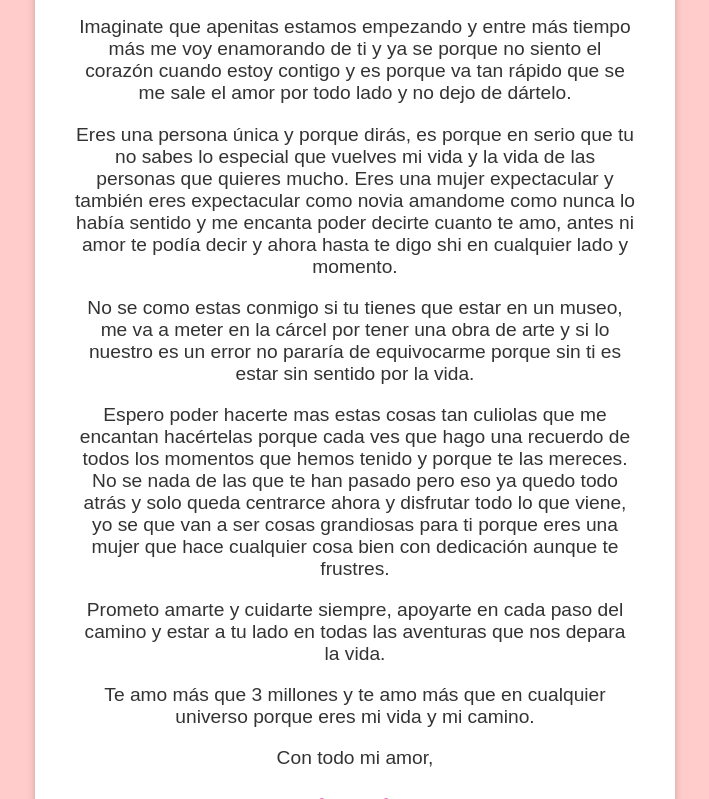
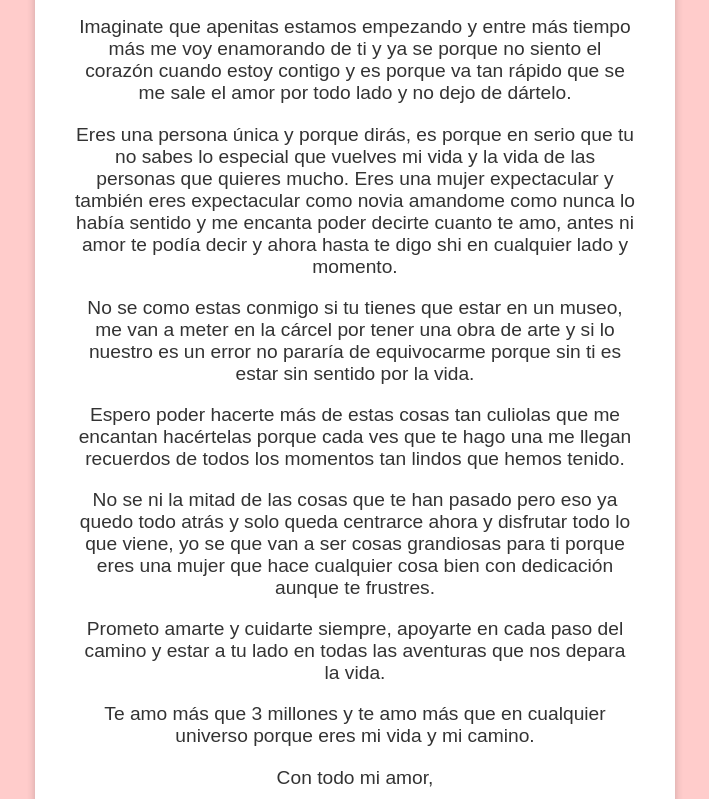
Before and after one commit to Picarita/princessa, a plain HTML site: page index.html in a window 1280 px wide. Shown: the part 597-1396 px from the top of the page, without its empty margins (285-994 px from the left). Drawn offline with Linux system fonts and the light colour scheme.

Commit message:
Update index.html

```diff
--- a/index.html
+++ b/index.html
@@ -34,10 +34,14 @@
                 Eres una persona única y porque dirás, es porque en serio que tu no sabes lo especial que vuelves mi vida y la vida de las personas que quieres mucho. Eres una mujer expectacular y también eres expectacular como novia amandome como nunca lo había sentido y me encanta poder decirte cuanto te amo, antes ni amor te podía decir y ahora hasta te digo shi en cualquier lado y momento.
             </p>
 
-            <p>No se como estas conmigo si tu tienes que estar en un museo, me va a meter en la cárcel por tener una obra de arte y si lo nuestro es un error no pararía de equivocarme porque sin ti es estar sin sentido por la vida.
+            <p>No se como estas conmigo si tu tienes que estar en un museo, me van a meter en la cárcel por tener una obra de arte y si lo nuestro es un error no pararía de equivocarme porque sin ti es estar sin sentido por la vida.
             </p>
 
-            <p>Espero poder hacerte mas estas cosas tan culiolas que me encantan hacértelas porque cada ves que hago una recuerdo de todos los momentos que hemos tenido y porque te las mereces. No se nada de las que te han pasado pero eso ya quedo todo atrás y solo queda centrarce ahora y disfrutar todo lo que viene, yo se que van a ser cosas grandiosas para ti porque eres una mujer que hace cualquier cosa bien con dedicación aunque te frustres.
+            <p>Espero poder hacerte más de estas cosas tan culiolas que me encantan hacértelas porque cada ves que te hago una me llegan recuerdos de todos los momentos tan lindos que hemos tenido.
+            </p>
+
+            <p>
+                No se ni la mitad de las cosas que te han pasado pero eso ya quedo todo atrás y solo queda centrarce ahora y disfrutar todo lo que viene, yo se que van a ser cosas grandiosas para ti porque eres una mujer que hace cualquier cosa bien con dedicación aunque te frustres.
             </p>
 
             <p>
```
